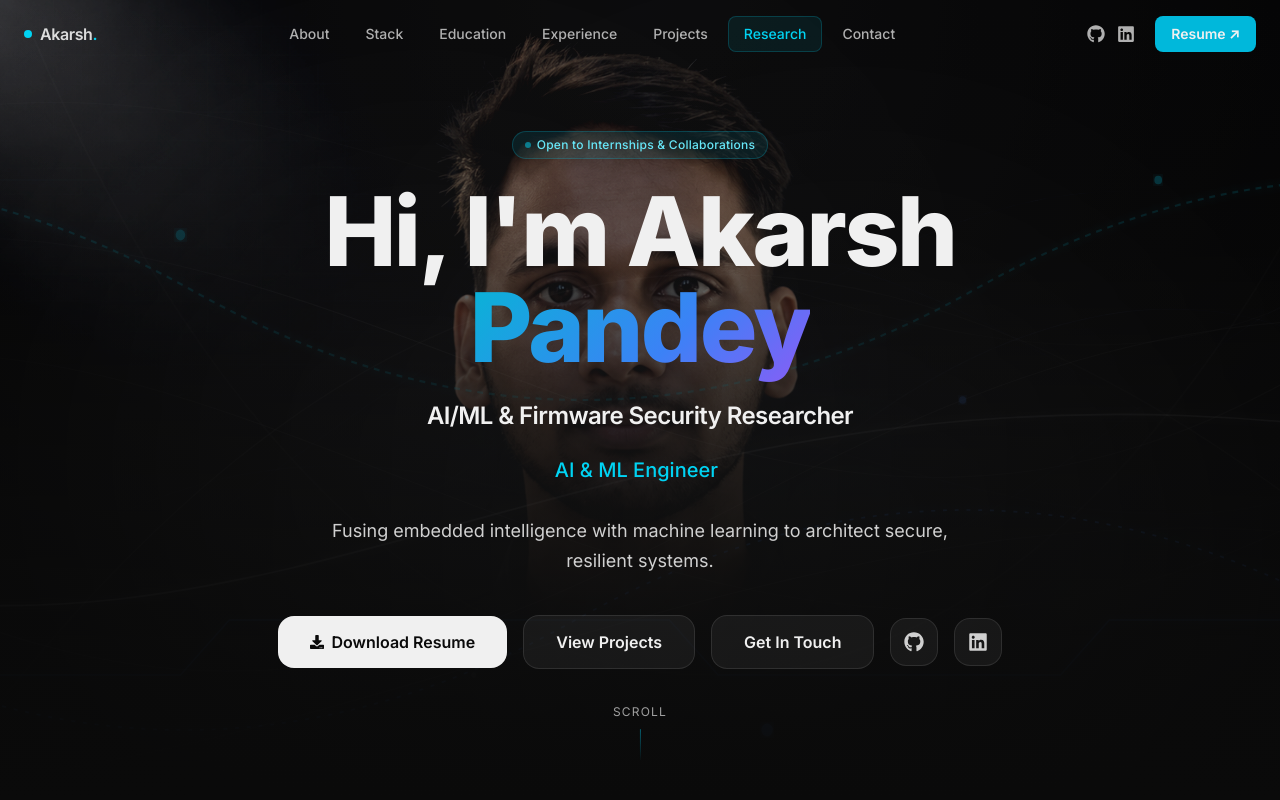
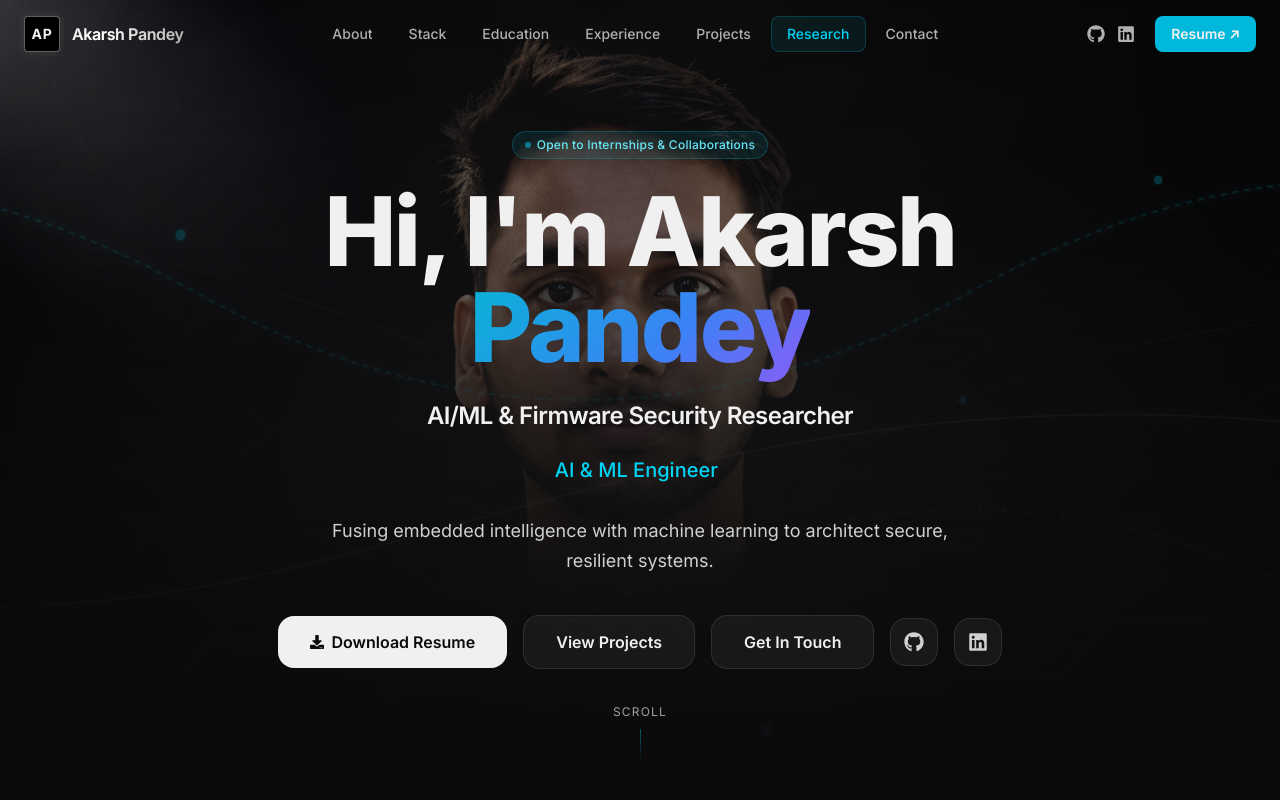
Before and after one commit to Akarshh28/portfolio, a Next.js app: page / in a window 1280 px wide. Shown: the top 800 px of the page. Built offline with nearby package versions, Linux system fonts and the light colour scheme.

Commit message:
feat: updated navbar and preloader styling

```diff
--- a/src/components/layout/Footer.tsx
+++ b/src/components/layout/Footer.tsx
@@ -17,7 +17,7 @@ export default function Footer() {
             Akarsh<span className="text-cyan-400">.</span>
           </span>
           <span className="text-xs text-slate-600 ml-2">
-            © {new Date().getFullYear()} — All rights reserved
+            © {new Date().getFullYear()} • Designed & Developed by Akarsh Pandey
           </span>
         </div>
 
--- a/src/components/layout/Navbar.tsx
+++ b/src/components/layout/Navbar.tsx
@@ -2,7 +2,7 @@
 
 import { useState, useEffect } from "react";
 import Link from "next/link";
-import { motion, AnimatePresence } from "framer-motion";
+import { motion, AnimatePresence, useScroll } from "framer-motion";
 import { FaGithub, FaLinkedin } from "react-icons/fa";
 import { HiMenu, HiX } from "react-icons/hi";
 import portfolio from "@/data/portfolio";
@@ -21,6 +21,7 @@ export default function Navbar() {
   const [scrolled, setScrolled] = useState(false);
   const [active, setActive] = useState("");
   const [menuOpen, setMenuOpen] = useState(false);
+  const { scrollYProgress } = useScroll();
 
   useEffect(() => {
     const handleScroll = () => {
@@ -51,11 +52,34 @@ export default function Navbar() {
     >
       <div className="max-w-7xl mx-auto px-6 py-4 flex items-center justify-between">
         {/* Logo */}
-        <Link href="/" className="group flex items-center gap-2">
-          <span className="w-2 h-2 rounded-full bg-cyan-400 group-hover:scale-125 transition-transform duration-200" />
-          <span className="text-base font-semibold tracking-tight text-white/90 group-hover:text-white transition-colors">
-            Akarsh<span className="text-cyan-400">.</span>
-          </span>
+        <Link href="/" className="group flex items-center gap-3">
+          {/* AP Black Box with Glow */}
+          <div className="flex items-center justify-center w-9 h-9 bg-black rounded border border-white/40 group-hover:border-white shadow-[0_0_8px_rgba(255,255,255,0.1)] group-hover:shadow-[0_0_12px_rgba(255,255,255,0.8)] transition-all duration-300">
+            <span className="text-white font-bold text-sm tracking-wider">AP</span>
+          </div>
+
+          {/* Shining Akarsh Pandey Text */}
+          <div className="relative inline-block">
+            {/* Base dull text */}
+            <span className="text-base font-semibold tracking-tight text-slate-500">
+              Akarsh Pandey
+            </span>
+            {/* Shining overlay */}
+            <motion.span
+              className="absolute inset-0 text-base font-semibold tracking-tight pointer-events-none"
+              style={{
+                backgroundImage: 'linear-gradient(90deg, rgba(255,255,255,0) 0%, rgba(255,255,255,1) 50%, rgba(255,255,255,0) 100%)',
+                backgroundSize: '200% auto',
+                WebkitBackgroundClip: 'text',
+                WebkitTextFillColor: 'transparent',
+                backgroundClip: 'text',
+              }}
+              animate={{ backgroundPosition: ['200% center', '-200% center'] }}
+              transition={{ duration: 3, repeat: Infinity, ease: "linear" }}
+            >
+              Akarsh Pandey
+            </motion.span>
+          </div>
         </Link>
 
         {/* Desktop Nav */}
@@ -153,6 +177,12 @@ export default function Navbar() {
           </motion.div>
         )}
       </AnimatePresence>
+
+      {/* Scroll Progress Bar */}
+      <motion.div
+        className="absolute bottom-0 left-0 h-[2px] bg-white shadow-[0_0_8px_rgba(255,255,255,0.8)] origin-left"
+        style={{ scaleX: scrollYProgress }}
+      />
     </motion.nav>
   );
 }
--- a/src/components/ui/Preloader.tsx
+++ b/src/components/ui/Preloader.tsx
@@ -100,7 +100,7 @@ export function Preloader() {
                 animate={{ opacity: 1 }}
                 transition={{ delay: 0.5 }}
               >
-                [ loading modules... ]
+                [ loading ... ]
               </motion.div>
             </motion.div>
           </div>
```
